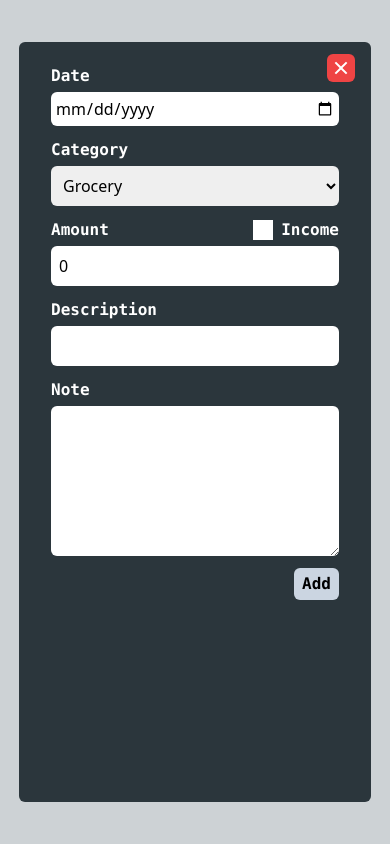
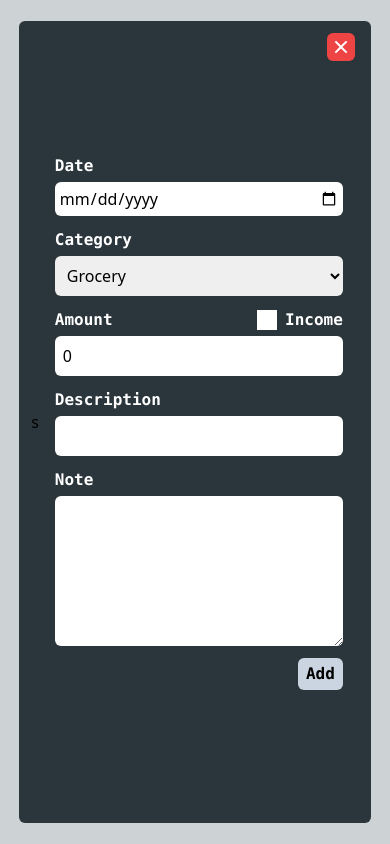
Before and after one commit to uilacceb/expenseProject, a React (Vite) app in the folder client/: page /add-expense in a window 390 px wide. Built offline with nearby package versions, Linux system fonts and the light colour scheme; no server answers.

Commit message:
fixed styling for small screen

```diff
--- a/client/src/components/AddExpenseForm.jsx
+++ b/client/src/components/AddExpenseForm.jsx
@@ -94,13 +94,13 @@ const AddExpenseForm = () => {
 
   return (
     <div className="w-full h-full flex justify-center items-center">
-      <div className="bg-[#2B363C] p-4 rounded-md h-[90vh] lg:h-[95%] lg:w-[750px] lg:text-2xl flex justify-center items-center relative ">
+      <div className="bg-[#2B363C] p-3 rounded-md h-[95vh] lg:max-h-screen lg:w-[40vw] lg:text-[1.1em] flex justify-center items-center relative ">
         {/* close button */}
         <Link to="/">
           <button className="bg-red-500 rounded-md p-[2px] absolute top-3 right-4"><RiCloseFill color="white" size={24} /></button>
-        </Link>
-        <form className="h-full flex" onSubmit={handleAddExpense}>
-          <fieldset className="flex flex-col items-center md:w-[500px] lg:w-[500px] w-80 overflow-hidden ">
+        </Link>s
+        <form className="h-full flex justify-center items-center" onSubmit={handleAddExpense}>
+          <fieldset className="flex flex-col items-center md:w-[30vw] lg:w-[30vw] w-80  ">
             {/* date */}
             <div className="attribute_div">
               <label htmlFor="date" className="label_style">Date</label>
--- a/client/src/components/Balance.jsx
+++ b/client/src/components/Balance.jsx
@@ -31,7 +31,7 @@ const Balance = () => {
 
 
   return (
-    <div className="flex flex-1 h-full p-3 pt-0 justify-center">
+    <div className="flex flex-1 h-[90%] p-3 pt-0 justify-center">
       <div className="bg-[#2B363C] relative w-[88%] md:h-full h-[88%] flex justify-center ">
         <div className="flex flex-col h-[100%]">
           <p className="flex justify-center items-center text-white font-mono font-semibold h-[25%] pt-2 lg:text-[4vw] text-[8vw] caret-transparent">Your balance: </p>
--- a/client/src/components/TransactionHistory.jsx
+++ b/client/src/components/TransactionHistory.jsx
@@ -111,7 +111,7 @@ const TransactionHistory = () => {
       if (window.innerWidth < 768) {
         setPageSize(9); // Mobile: 10 items per page
       }
-      else if (window.innerWidth >= 768 && window.innerWidth < 1025) {
+      else if (window.innerWidth >= 768 && window.innerWidth <= 1025 || window.innerHeight <= 900) {
         setPageSize(10)
       }
       else {
--- a/client/tailwind.config.js
+++ b/client/tailwind.config.js
@@ -9,9 +9,8 @@ export default {
     screens: {
       'sm': '640px',
       'md': '768px',
-      'lg': '1195px',
-      'xl': '1280px',
-      '2xl': '1536px',
+      'lg': '1279px',
+
     },
   },
   plugins: [],
```
